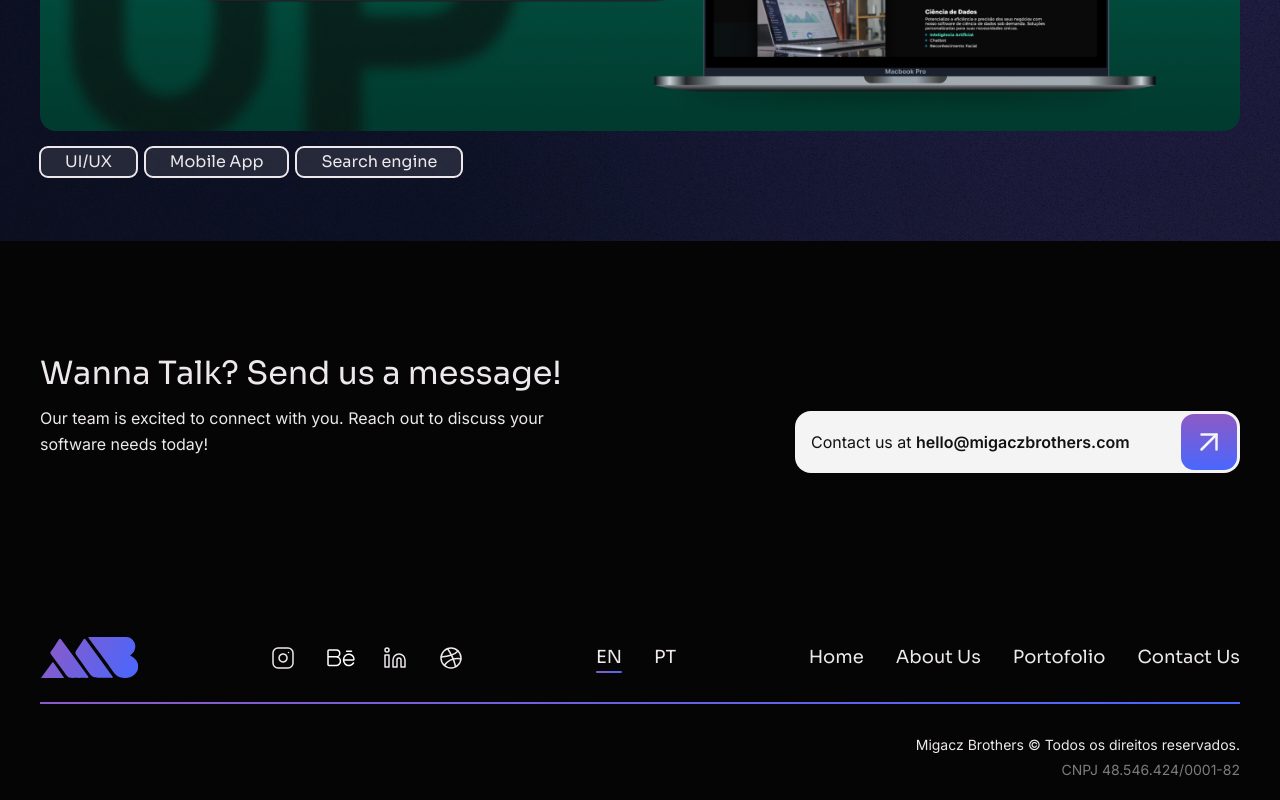
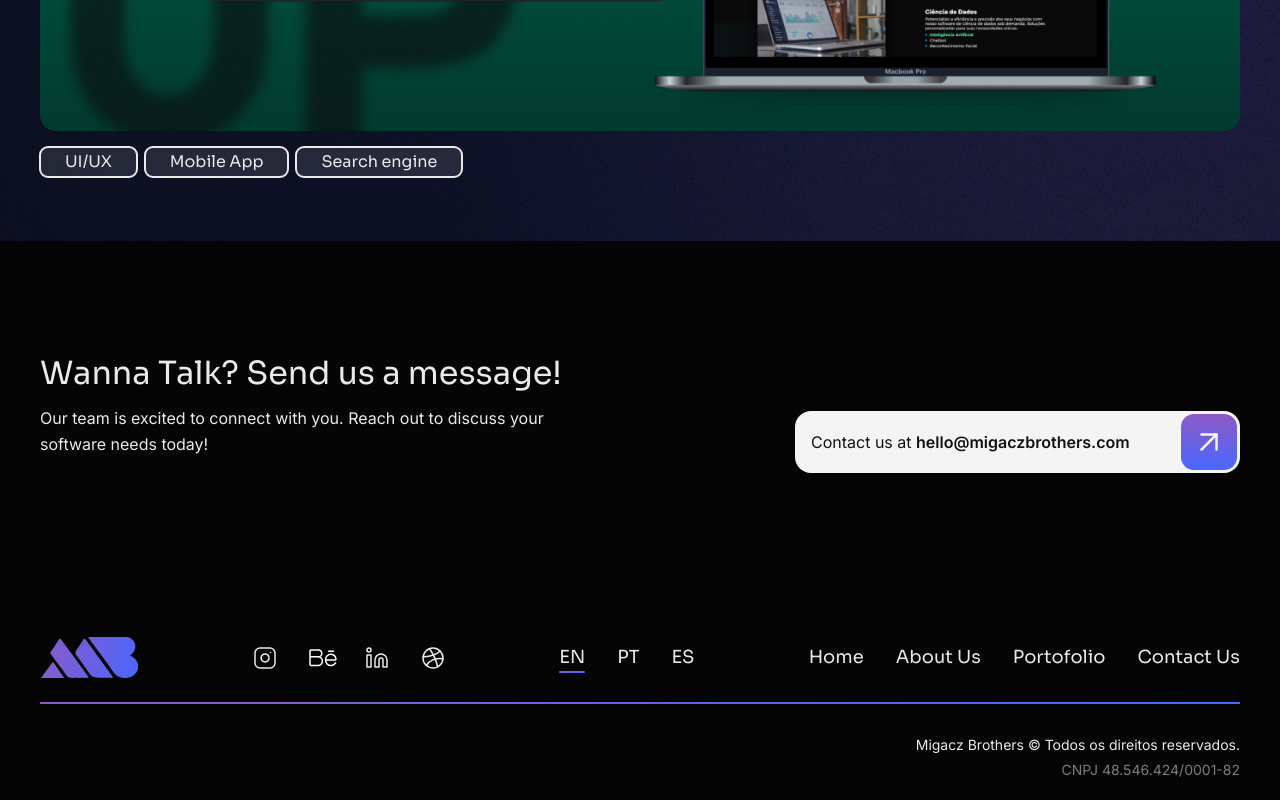
Before and after one commit to Migacz-Brothers/migacz-brothers, a Next.js app: page / in a window 1280 px wide. Shown: the part 3745-4545 px from the top of the page. Built offline with nearby package versions, Linux system fonts and the light colour scheme.

Commit message:
update LanguageLink component

```diff
--- a/components/Footer/Footer.tsx
+++ b/components/Footer/Footer.tsx
@@ -56,6 +56,7 @@ export default function Footer() {
               EN
             </LanguageLink>
             <LanguageLink href='/pt'>PT</LanguageLink>
+            <LanguageLink href='/es'>ES</LanguageLink>
           </ul>
           <ul className='flex lg:gap-8 gap-4 lg:flex-row flex-col lg:order-none order-1'>
             <FooterLink href='#home'>Home</FooterLink>
@@ -99,15 +100,17 @@ interface LanguageLinkProps {
   children: string;
   href: string;
   current?: boolean;
+  className?: string;
 }
 
 const LanguageLink = ({
   children,
   href,
   current = false,
+  className = '',
 }: LanguageLinkProps) => {
   return (
-    <li>
+    <li className={className}>
       <Link
         href={href}
         className='gradient-language-bold duration-300 inline-block group font'
```
